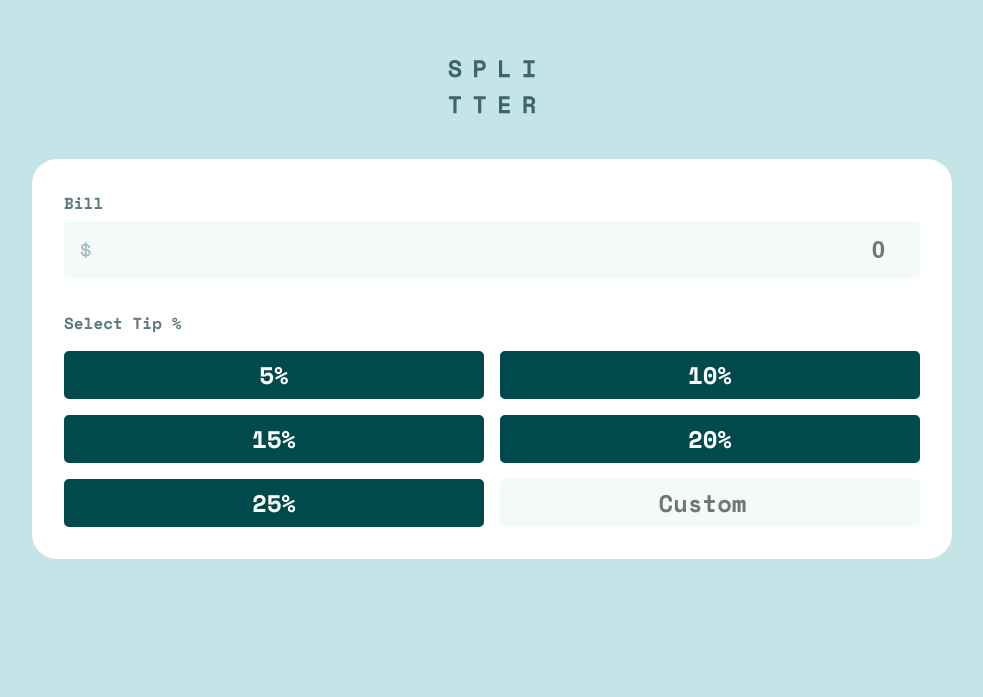
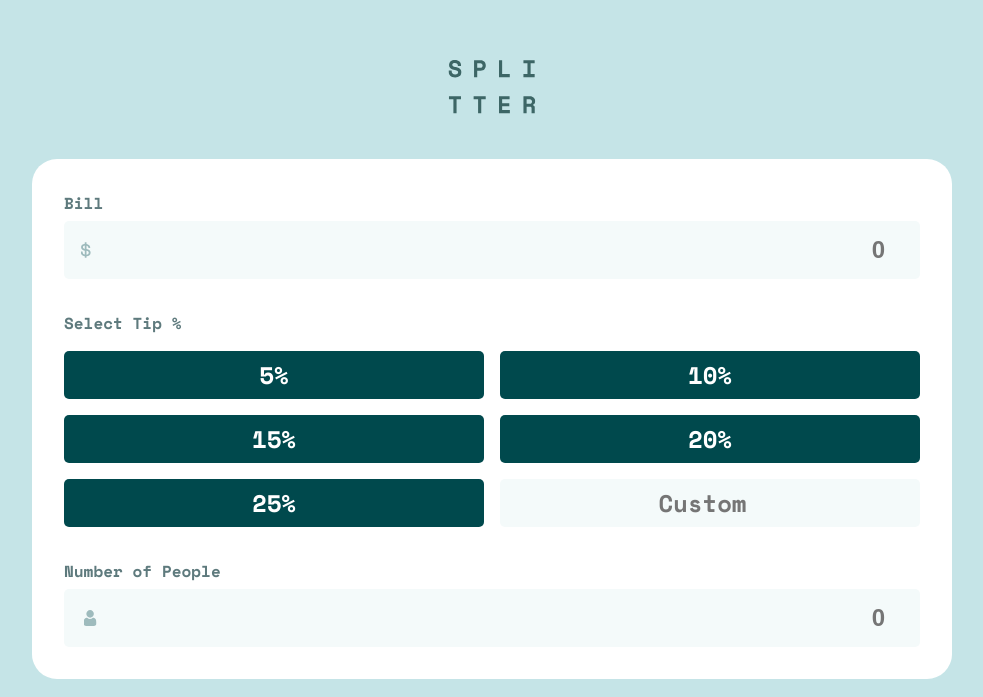
Before and after one commit to delroscol98/Tip-Calculator-V2, a React (Create React App) app: page / in a window 1280 px wide. Shown: the part 103-800 px from the top of the page, without its empty margins (148-1131 px from the left). Built offline with nearby package versions, Linux system fonts and the light colour scheme.

Commit message:
Number of people input

```diff
--- a/src/App.js
+++ b/src/App.js
@@ -1,4 +1,5 @@
 import dollar from "./images/icon-dollar.svg";
+import person from "./images/icon-person.svg";
 import "./App.css";
 import Calculator from "./Calculator/Calculator";
 import Input from "./Input/Input";
@@ -18,8 +19,13 @@ function App() {
         />
       </svg>
       <Calculator>
-        <Input image={dollar} image_alt="dollar icon" />
+        <Input image={dollar} image_alt="dollar icon" label="Bill" />
         <Percentage label="Select Tip %" />
+        <Input
+          image={person}
+          image_alt="person icon"
+          label="Number of People"
+        />
       </Calculator>
     </>
   );
--- a/src/Input/Input.js
+++ b/src/Input/Input.js
@@ -5,14 +5,14 @@ import Label from "../Label/Label";
 const Input = ({ label, image, imageAlt }) => {
   return (
     <article className="input">
-      <Label label="Bill" inputId="bill" />
+      <Label label={label} inputId={label} />
       <article className="input__container">
         <img className="input__image" src={image} alt={imageAlt} />
         <input
           className="input__input "
           type="number"
-          name="bill"
-          id="bill"
+          name={label}
+          id={label}
           min="0"
           placeholder="0"
         />
```
